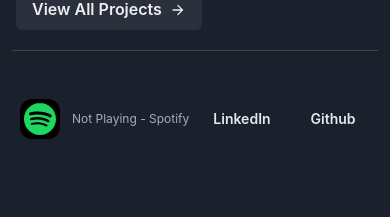
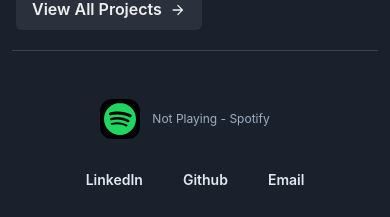
Before and after one commit to seymenklc/portfolio-V2, a Next.js app: page / in a window 390 px wide. Shown: the part 2282-2499 px from the top of the page. Before the commit the page ends 2449 px from the top, so only its background shows below. Built offline with nearby package versions, Linux system fonts and the light colour scheme; no server answers.

Commit message:
chore: add mobile support to footer

```diff
--- a/src/components/Layout/Footer/index.tsx
+++ b/src/components/Layout/Footer/index.tsx
@@ -11,7 +11,7 @@ export default function Footer() {
   return (
     <Container maxW='3xl' paddingX={3}>
       <hr className="pt-5 border-t" />
-      <footer className="flex items-center justify-between h-24 p-4">
+      <footer className="flex flex-col items-center justify-between h-24 gap-5 p-4 mb-20 sm:mb-0 sm:flex-row sm:gap-0">
         <span className="-ml-5"><CurrentlyPlaying /></span>
         <nav className="flex justify-center gap-4">
           <NavButton external variant="link" to={linkedin}>
```
